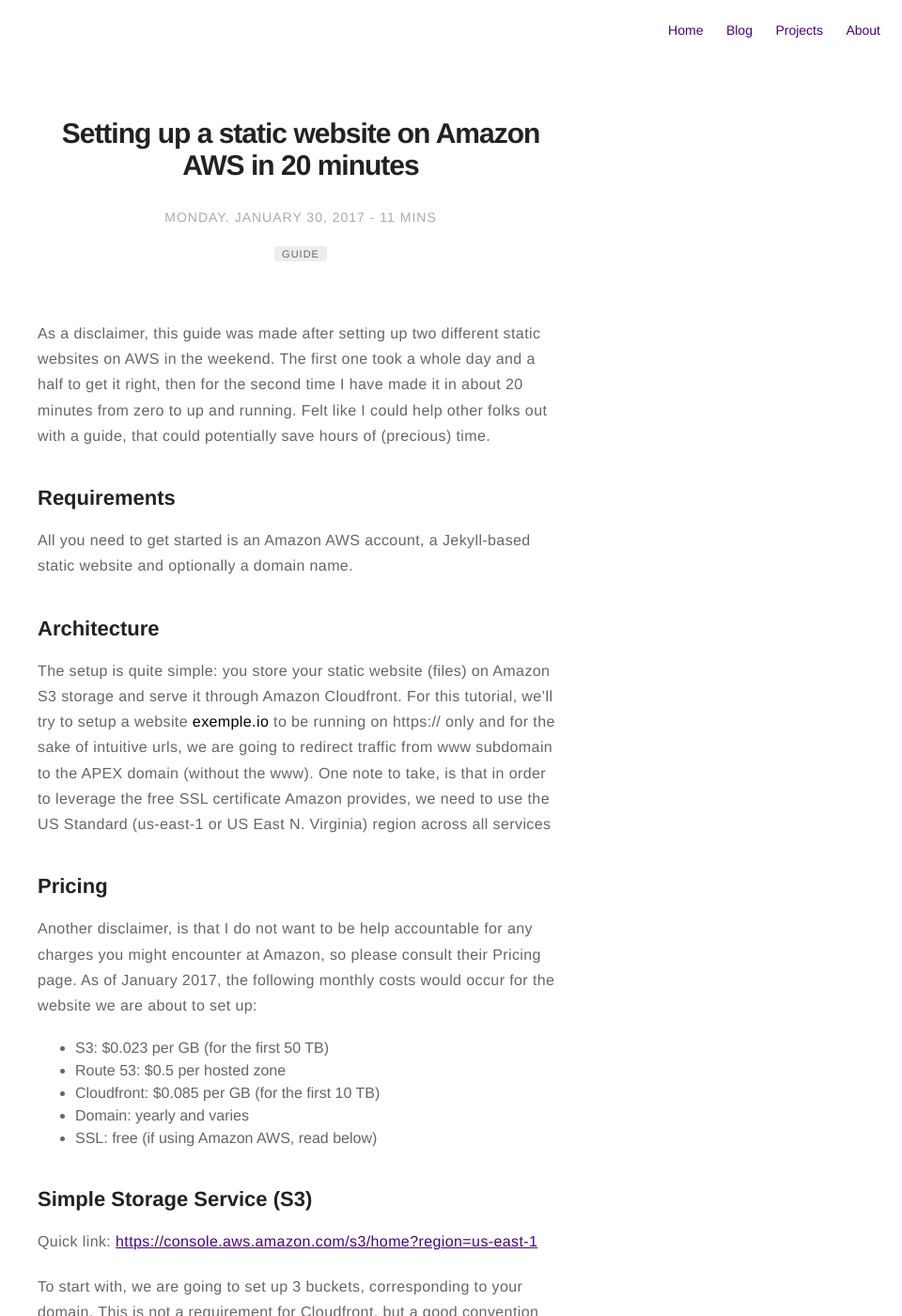
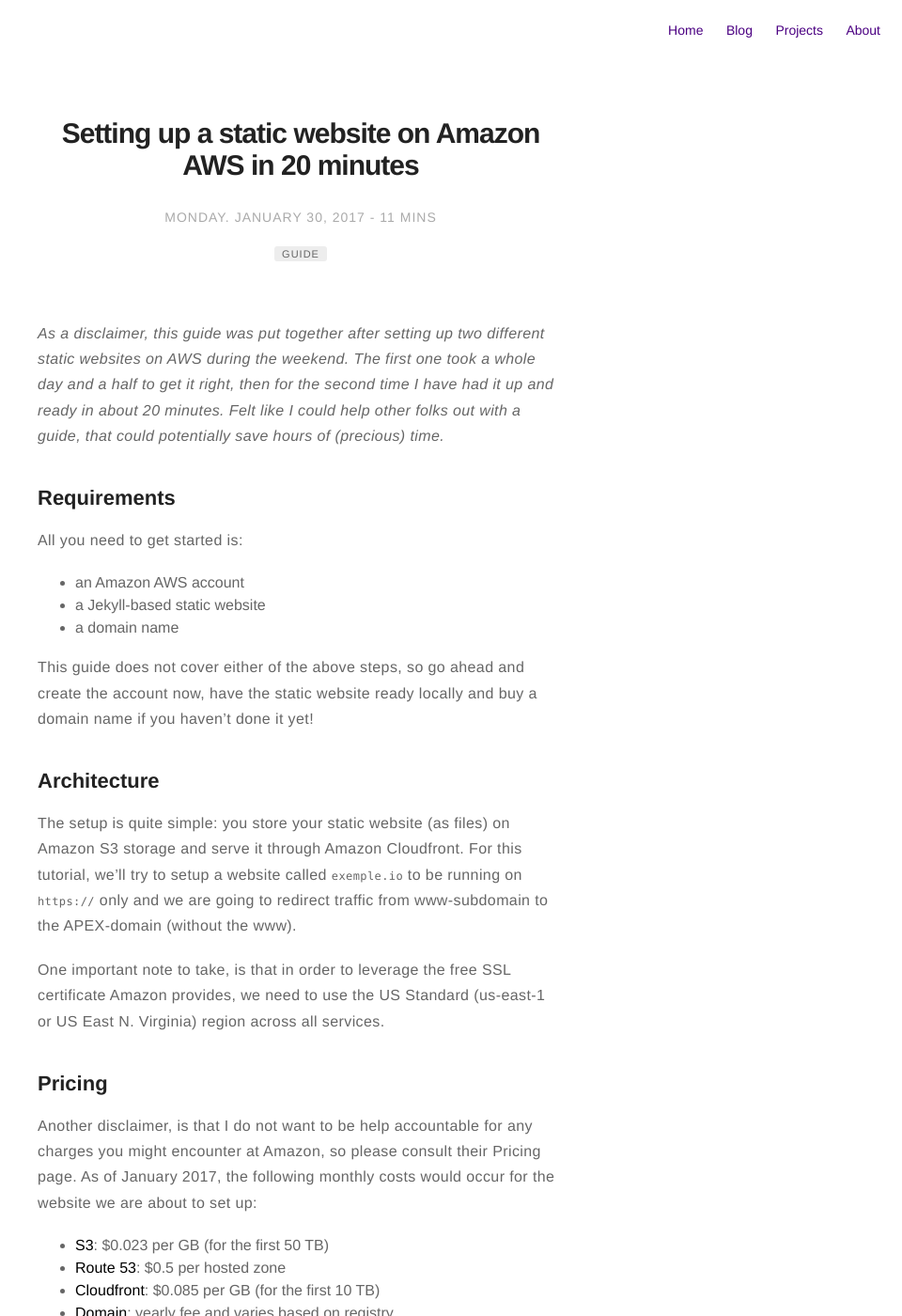
Before and after one commit to anthonymonori/website, a Jekyll site: the page built from _posts/2017-01-30-jekyll-amazon-guide.md, in a window 1280 px wide and 1400 px high. Shown: the whole window at 94% size, without its empty margins (320-1280 px from the left). Built offline with Jekyll 4.4.1, drawn with Linux system fonts in a browser that asks for light colours; some of the changed text lies outside the part shown.

Commit message:
Added new post about SPAN reader volume two, assets and updated the previous jekyll amazon aws guide post

````diff
--- a/_posts/2017-01-30-jekyll-amazon-guide.md
+++ b/_posts/2017-01-30-jekyll-amazon-guide.md
@@ -6,54 +6,61 @@
 tag:
 - guide
 blog: true
-star: false
+star: true
 author: anthonymonori
-description: Have a Jekyll-based static website running on AWS using S3 storage, Cloudfront CDN, Route 53 DNS and SSL in about 30 minutes.
+description: Have a Jekyll-based static website running on AWS using S3 storage, Cloudfront CDN, Route 53 DNS and SSL in about 20 minutes.
 ---
 
-As a disclaimer, this guide was made after setting up two different static websites on AWS in the weekend. The first one took a whole day and a half to get it right, then for the second time I have made it in about 20 minutes from zero to up and running. Felt like I could help other folks out with a guide, that could potentially save hours of (precious) time.
+_As a disclaimer, this guide was put together after setting up two different static websites on AWS during the weekend. The first one took a whole day and a half to get it right, then for the second time I have had it up and ready in about 20 minutes. Felt like I could help other folks out with a guide, that could potentially save hours of (precious) time._
 
 ## Requirements
 
-All you need to get started is an Amazon AWS account, a Jekyll-based static website and optionally a domain name.
+All you need to get started is:
+- an Amazon AWS account
+- a Jekyll-based static website
+- a domain name
+
+This guide does not cover either of the above steps, so go ahead and create the account now, have the static website ready locally and buy a domain name if you haven't done it yet!
 
 ## Architecture
 
-The setup is quite simple: you store your static website (files) on Amazon S3 storage and serve it through Amazon Cloudfront. For this tutorial, we'll try to setup a website **exemple.io** to be running on https:// only and for the sake of intuitive urls, we are going to redirect traffic from www subdomain to the APEX domain (without the www). One note to take, is that in order to leverage the free SSL certificate Amazon provides, we need to use the US Standard (us-east-1 or US East N. Virginia) region across all services
+The setup is quite simple: you store your static website (as files) on Amazon S3 storage and serve it through Amazon Cloudfront. For this tutorial, we'll try to setup a website called `exemple.io` to be running on `https://` only and we are going to redirect traffic from www-subdomain to the APEX-domain (without the www).
+
+One important note to take, is that in order to leverage the free SSL certificate Amazon provides, we need to use the US Standard (us-east-1 or US East N. Virginia) region across all services.
 
 ## Pricing
 
 Another disclaimer, is that I do not want to be help accountable for any charges you might encounter at Amazon, so please consult their Pricing page. As of January 2017, the following monthly costs would occur for the website we are about to set up:
-- S3: $0.023 per GB (for the first 50 TB)
-- Route 53: $0.5 per hosted zone
-- Cloudfront: $0.085 per GB (for the first 10 TB)
-- Domain: yearly and varies
-- SSL: free (if using Amazon AWS, read below)
+- **S3**: $0.023 per GB (for the first 50 TB)
+- **Route 53**: $0.5 per hosted zone
+- **Cloudfront**: $0.085 per GB (for the first 10 TB)
+- **Domain**: yearly fee and varies based on registry
+- **SSL**: free (if using Amazon AWS, will cover it later)
 
 ## Simple Storage Service (S3)
 
-Quick link: [https://console.aws.amazon.com/s3/home?region=us-east-1](https://console.aws.amazon.com/s3/home?region=us-east-1)
+_Quick link: [https://console.aws.amazon.com/s3/home?region=us-east-1](https://console.aws.amazon.com/s3/home?region=us-east-1)_
 
-To start with, we are going to set up 3 buckets, corresponding to your domain. This is not a requirement for Cloudfront, but a good convention and a necessity if one day you decide to switch from Cloudfront CDN.
+To start with, we are going to set up **3 buckets**, corresponding to your domain. This is not a requirement for Cloudfront, but a good convention and a necessity if one day you decide to switch from Cloudfront CDN.
 
 ![The 3 buckets created according to our test dns](/assets/images/posts/jekyll-amazon-guide/s3-buckets.png)
 
-example.io will be the main bucket we will push to, the www.example.io bucket will be used to redirect traffic from it to the main one, and the logs.example.io will be used to store logs.
+`example.io` will be the main bucket we will push to, the `www.example.io` bucket will be used to redirect traffic from it to the main one, and the `logs.example.io` will be used to store logs.
 
 Now let's set up the main bucket:
-1. Go to properties, and enable Logging by targeting the logs.example.io bucket
-2. Go to properties, enable the Static website hosting by picking the 'Use this bucket to host static website' option and write index.html for the Index document (Jekyll generates this file by default, but double check your setup).
+1. Go to properties, and enable Logging by targeting the `logs.example.io` bucket
+2. Go to properties, enable the Static website hosting by picking the 'Use this bucket to host static website' option and write `index.html` for the Index document (Jekyll generates this file by default, but double check your setup).
 
 ![How to enable the static website hosting on the main bucket](/assets/images/posts/jekyll-amazon-guide/s3-bucket-static-website.png)
 
-Now make sure the www bucket redirects traffic to the main bucket:
-1. Go to properties, enable the Static website hosting by picking the 'Redirect requests' option and write the main bucket (example.io in our case) as targeting
+Now make sure the `www-bucket` redirects traffic to the main bucket:
+1. Go to properties, enable the Static website hosting by picking the 'Redirect requests' option and write the main bucket (`example.io` in our case) as targeting
 2. Optionally enable Logging on this bucket as well, as see above
 
 ![How to redirect traffic from www-bucket to main-bucket](/assets/images/posts/jekyll-amazon-guide/s3-bucket-redirect-to-main.png)
 
-Now we need to set up the proper permission on the main bucket and the www-bucket:
-1. Go the the main bucket, got to Permission and using the drop down menu, select the 'Bucket policy' option. Use the code below to allow public access to the objects stored. Make sure to replace example.io with your bucket name:
+Now we need to set up the proper permission on the main bucket and the `www-bucket`:
+1. Go the the main bucket, got to Permission and using the drop down menu, select the 'Bucket policy' option. Use the code below to allow public access to the objects stored. Make sure to replace `example.io` with your bucket name:
 
 ```
 {
@@ -83,19 +90,19 @@
     </CORSRule>
 </CORSConfiguration>
 ```
-3. Do the same for the www-bucket, just make sure to use the correct bucket name on the Bucket policy
+3. Do the same for the `www-bucket`, just make sure to use the correct bucket name on the Bucket policy
 
 And that it for the S3 setup. For now, just take a note of the endpoint and your region (which should be us-east-1)
 
 ## Access Management
 
-Quick link: [https://console.aws.amazon.com/iam/home?region=us-east-1](https://console.aws.amazon.com/iam/home?region=us-east-1)
+_Quick link: [https://console.aws.amazon.com/iam/home?region=us-east-1](https://console.aws.amazon.com/iam/home?region=us-east-1)_
 
 Now we are going to set up programmatic access via an API and a secret key, to ease the process of publishing to the main bucket
 
 1. Go to IAM, select Policies from the left hand-side menu and press Create policy
 2. Select the 'Create Your Own Policy' option
-3. Give it a name, like Example.io-Website-Access
+3. Give it a name, like `Example.io-Website-Access`
 4. Use the following policy document, just make sure to use the correct bucket name when you do so:
 
 ```
@@ -126,30 +133,30 @@
 ```
 5. Validate and Create policy
 6. Now that we have a policy, we need to create a Group; go to the Groups and press New Group
-7. Give it a name like Websites-example.io and attach the above create policy to it.
+7. Give it a name like `Websites-example.io` and attach the above create policy to it.
 8. Now we need a user under this group; go to Users and press Add User
-9. Give it a name like example.io and check 'Programmatic access'
+9. Give it a name like `example.io` and check 'Programmatic access'
 10. On the next screen attach it to the newly created group and voila!
 
 Make sure you note down the access key id and the secret access key, as we will need it later.
 
 ## SSL certificate
 
-Quick link: [https://console.aws.amazon.com/acm/home?region=us-east-1](https://console.aws.amazon.com/acm/home?region=us-east-1)
+_Quick link: [https://console.aws.amazon.com/acm/home?region=us-east-1](https://console.aws.amazon.com/acm/home?region=us-east-1)_
 
-Amazon provides free SSL certificate, until the distribution is within the N. Virginia datacenter. I have not researched the exact reasons of this, but I learned this the hard way, as you won't receive any errors doing otherwise, but the SSL certificate simply won't work. So again, please make sure everything you create is within the us-east-1 region.
+Amazon provides free SSL certificate, until the distribution is within the N. Virginia datacenter. I have not researched the exact reasons of this, but I learned this the hard way, as you won't receive any errors doing otherwise, but the SSL certificate simply won't work. So again, please make sure everything you create is within the `us-east-1` region.
 
 1. Request a certificate
 2. Do not use a wildcard domain here - instead specify two domains:
-  - example.io
-  - www.example.io
-3. Review and request - you'll receive two emails (one for each domain) and make sure to accept them. If you are unsure what email was request sent to, you can check it on the main ACM page (usually the postmaster@example.io and the registered email for the domain is a good guess).
+  - `example.io`
+  - `www.example.io`
+3. Review and request - you'll receive two emails (one for each domain) and make sure to accept them. If you are unsure what email was request sent to, you can check it on the main ACM page (usually the `postmaster@example.io` and the registered email for the domain is a good guess).
 
 That's it, you won't have to note down anything here, but we needed the certificate to be ready for our next step.
 
 ## Cloudfront
 
-Quick link: [https://console.aws.amazon.com/cloudfront/home?region=us-east-1](https://console.aws.amazon.com/cloudfront/home?region=us-east-1)
+_Quick link: [https://console.aws.amazon.com/cloudfront/home?region=us-east-1](https://console.aws.amazon.com/cloudfront/home?region=us-east-1)_
 
 Cloudfront CDN will serve your files from your S3 in a faster, more secure and a more lightweight form by:
 - distributing geographically your content (not part of this guide)
@@ -160,7 +167,7 @@
 In order to start using it, we will need to create a so called distribution:
 
 1. Create a new distribution and select Web
-2. Don't use the drop down menu when selecting the Origin Domain name (very important, as then you won't be able to serve documents out of subfolders using the default index document e.g. https://example.io/blog/ would not work but https://example.io/blog/index.html would), but instead use the S3 endpoint noted down earlier:
+2. Don't use the drop down menu when selecting the Origin Domain name (very important, as then you won't be able to serve documents out of subfolders using the default index document e.g. `https://example.io/blog/` would not work but `https://example.io/blog/index.html` would), but instead use the S3 endpoint noted down earlier:
 
 ![How to setup a custom origin to your Cloudfront distribution](/assets/images/posts/jekyll-amazon-guide/cloudfront-setup-custom-origin.png)
 
@@ -179,7 +186,7 @@
 
 ## Route 53
 
-Quick link: [https://console.aws.amazon.com/route53/home?region=us-east-1](https://console.aws.amazon.com/route53/home?region=us-east-1)
+_Quick link: [https://console.aws.amazon.com/route53/home?region=us-east-1](https://console.aws.amazon.com/route53/home?region=us-east-1)_
 
 Route 53 will be used to set up your DNS and A-records to `www` and the APEX domain. It will be the connecting clip between the end-users and your S3, by routing traffic to your Cloudfront distribution.
 
@@ -219,9 +226,9 @@
 
 ### s3_websites
 
-Quick link: [https://github.com/laurilehmijoki/s3_website](https://github.com/laurilehmijoki/s3_website)
+_Quick link: [https://github.com/laurilehmijoki/s3_website](https://github.com/laurilehmijoki/s3_website)_
 
-This is a ruby gem that will ease your pain of publishing your website to this Amazon AWS setup. You can either follow the README on the GitHub repository, but I will collect the steps down below with a recommended configuration to go with:
+This is a ruby gem that will ease your pain of publishing your website to this Amazon AWS setup. You can either follow the `README` on the GitHub repository, but I will collect the steps down below with a recommended configuration to go with:
 
 1. `s3_website cfg create`
 2. Open `s3_website.yml` with an editor and fill it out accordingly. Most of the information required has been noted down previously. Here's my recommended configuration to go with:
@@ -264,4 +271,8 @@
 
 Now we have achieved everything using the Amazon stack and are ready to scale up with the matter of couple tweaks, if needed.
 
-Hope this guide served you well and helped you to set up your static website on Amazon AWS from zero to complete in under 20 minutes! If you have any corrections, questions, suggestions and just want to say hi - reach out to me on Twitter [@anthonymonori](https://www.twitter.com/anthonymonori).
+---
+
+Hope this guide served you well and helped you to set up your static website on Amazon AWS from zero to complete in under 20 minutes!
+
+If you have any corrections, questions, suggestions and just want to say hi - reach out to me on Twitter [@anthonymonori](https://www.twitter.com/anthonymonori).
````
Also changed, not shown: _posts/2017-02-05-google-span-16-book.md (added, +31 -0 lines), assets/images/posts/google-span-16-book/book-angle.jpg (added), assets/images/posts/google-span-16-book/book-pages.jpg (added), assets/images/posts/google-span-16-book/book-side.jpg (added).
